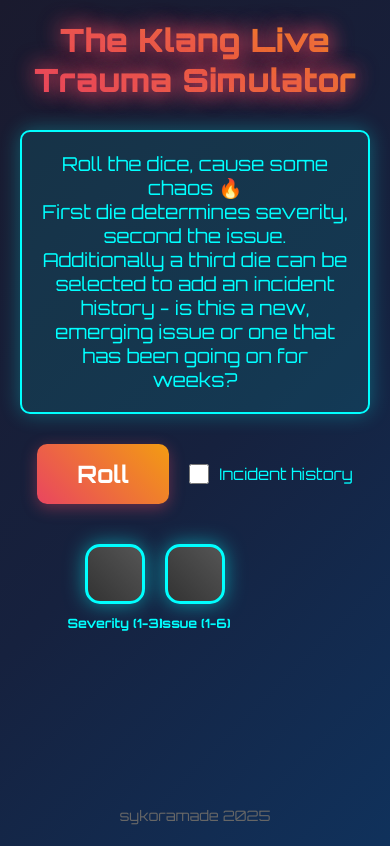
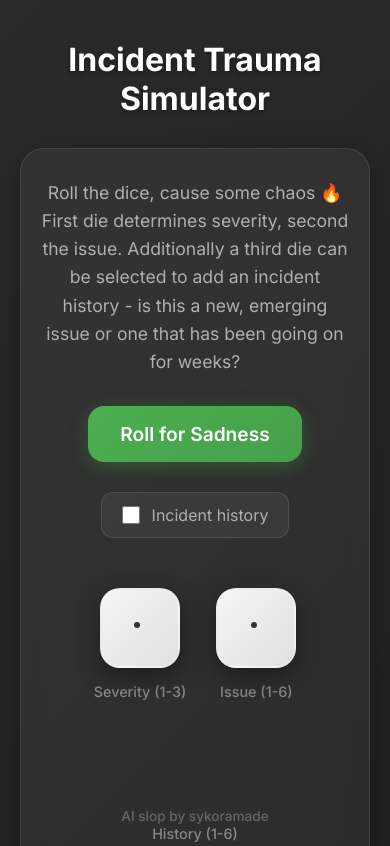
Before and after one commit to sykoramade/incidentdice, a plain HTML site: page index.html in a window 390 px wide. Shown: the top 846 px of the page. Drawn offline with Linux system fonts and the light colour scheme.

Commit message:
Update index.html
new style

```diff
--- a/index.html
+++ b/index.html
@@ -3,9 +3,9 @@
 <head>
     <meta charset="UTF-8">
     <meta name="viewport" content="width=device-width, initial-scale=1.0">
-    <title>The Klang Live Trauma Simulator</title>
+    <title>Incident Trauma Simulator</title>
     <style>
-        @import url('https://fonts.googleapis.com/css2?family=Orbitron:wght@400;700;900&display=swap');
+        @import url('https://fonts.googleapis.com/css2?family=Inter:wght@400;500;600;700&display=swap');
 
         * {
             margin: 0;
@@ -14,46 +14,43 @@
         }
 
         body {
-            font-family: 'Orbitron', monospace;
-            background: linear-gradient(135deg, #1a1a2e 0%, #16213e 50%, #0f3460 100%);
+            font-family: 'Inter', sans-serif;
+            background: linear-gradient(135deg, #2a2a2a 0%, #1e1e1e 100%);
             min-height: 100vh;
-            color: #e94560;
+            color: #ffffff;
             overflow-x: hidden;
         }
 
         .container {
-            max-width: 1200px;
+            max-width: 1000px;
             margin: 0 auto;
-            padding: 20px;
+            padding: 40px 20px;
             text-align: center;
         }
 
         .title {
-            font-size: 3rem;
-            font-weight: 900;
+            font-size: 2.5rem;
+            font-weight: 700;
             margin-bottom: 30px;
-            text-shadow: 0 0 20px #e94560;
-            background: linear-gradient(45deg, #e94560, #f39c12);
-            -webkit-background-clip: text;
-            -webkit-text-fill-color: transparent;
-            background-clip: text;
-            animation: glow 2s ease-in-out infinite alternate;
+            color: #ffffff;
+            text-shadow: 0 2px 4px rgba(0, 0, 0, 0.3);
         }
 
-        @keyframes glow {
-            from { text-shadow: 0 0 20px #e94560; }
-            to { text-shadow: 0 0 30px #e94560, 0 0 40px #e94560; }
+        .main-card {
+            background: rgba(255, 255, 255, 0.05);
+            backdrop-filter: blur(10px);
+            border-radius: 24px;
+            padding: 40px;
+            margin-bottom: 30px;
+            border: 1px solid rgba(255, 255, 255, 0.1);
+            box-shadow: 0 8px 32px rgba(0, 0, 0, 0.3);
         }
 
         .description {
-            font-size: 1.2rem;
+            font-size: 1.1rem;
             margin-bottom: 30px;
-            color: #0ff;
-            background: rgba(0, 255, 255, 0.1);
-            padding: 20px;
-            border-radius: 10px;
-            border: 2px solid #0ff;
-            box-shadow: 0 0 20px rgba(0, 255, 255, 0.3);
+            color: #b0b0b0;
+            line-height: 1.6;
         }
 
         .roll-section {
@@ -61,27 +58,27 @@
             display: flex;
             justify-content: center;
             align-items: center;
-            gap: 20px;
+            gap: 30px;
             flex-wrap: wrap;
         }
 
         .roll-button {
-            background: linear-gradient(45deg, #e94560, #f39c12);
+            background: linear-gradient(135deg, #4CAF50 0%, #45a049 100%);
             color: white;
             border: none;
-            padding: 15px 40px;
-            font-size: 1.5rem;
-            font-weight: 700;
-            border-radius: 10px;
+            padding: 16px 32px;
+            font-size: 1.2rem;
+            font-weight: 600;
+            border-radius: 16px;
             cursor: pointer;
             transition: all 0.3s ease;
-            box-shadow: 0 4px 15px rgba(233, 69, 96, 0.4);
-            font-family: 'Orbitron', monospace;
+            box-shadow: 0 4px 20px rgba(76, 175, 80, 0.3);
+            font-family: 'Inter', sans-serif;
         }
 
         .roll-button:hover {
             transform: translateY(-2px);
-            box-shadow: 0 6px 20px rgba(233, 69, 96, 0.6);
+            box-shadow: 0 6px 25px rgba(76, 175, 80, 0.4);
         }
 
         .roll-button:active {
@@ -91,44 +88,56 @@
         .checkbox-container {
             display: flex;
             align-items: center;
-            gap: 10px;
-            color: #0ff;
+            gap: 12px;
+            color: #b0b0b0;
             font-size: 1rem;
+            background: rgba(255, 255, 255, 0.05);
+            padding: 12px 20px;
+            border-radius: 12px;
+            border: 1px solid rgba(255, 255, 255, 0.1);
         }
 
         .checkbox-container input[type="checkbox"] {
-            width: 20px;
-            height: 20px;
-            accent-color: #e94560;
+            width: 18px;
+            height: 18px;
+            accent-color: #4CAF50;
         }
 
         .dice-container {
             display: flex;
             justify-content: center;
-            gap: 40px;
-            margin: 40px 0;
+            gap: 50px;
+            margin: 50px 0;
             flex-wrap: wrap;
         }
 
+        .die-wrapper {
+            display: flex;
+            flex-direction: column;
+            align-items: center;
+            gap: 15px;
+        }
+
         .die {
-            width: 80px;
-            height: 80px;
-            background: linear-gradient(45deg, #333, #555);
-            border: 3px solid #0ff;
-            border-radius: 15px;
+            width: 100px;
+            height: 100px;
+            background: linear-gradient(135deg, #f5f5f5 0%, #e0e0e0 100%);
+            border: 2px solid rgba(255, 255, 255, 0.2);
+            border-radius: 20px;
             display: flex;
             align-items: center;
             justify-content: center;
-            font-size: 2rem;
-            font-weight: 700;
-            color: #fff;
             position: relative;
-            box-shadow: 0 0 20px rgba(0, 255, 255, 0.5);
+            box-shadow: 0 8px 25px rgba(0, 0, 0, 0.4);
             transition: all 0.3s ease;
         }
 
         .die.rolling {
-            animation: spin 2s linear infinite;
+            animation: none;
+        }
+
+        .die.settling {
+            animation: settle 0.5s ease-out;
         }
 
         .die.third-die {
@@ -142,17 +151,37 @@
             transform: scale(1);
         }
 
-        @keyframes spin {
-            0% { transform: rotate(0deg); }
-            100% { transform: rotate(360deg); }
+        @keyframes settle {
+            0% { transform: scale(1.2) rotateX(10deg); }
+            50% { transform: scale(0.9) rotateX(-5deg); }
+            100% { transform: scale(1) rotateX(0deg); }
+        }
+
+        .die-dots {
+            display: grid;
+            grid-template-columns: repeat(3, 1fr);
+            grid-template-rows: repeat(3, 1fr);
+            gap: 8px;
+            width: 60px;
+            height: 60px;
+        }
+
+        .dot {
+            width: 8px;
+            height: 8px;
+            background: #333;
+            border-radius: 50%;
+            opacity: 0;
+        }
+
+        .dot.active {
+            opacity: 1;
         }
 
         .die-label {
-            position: absolute;
-            bottom: -30px;
-            font-size: 0.8rem;
-            color: #0ff;
-            white-space: nowrap;
+            font-size: 0.9rem;
+            color: #888;
+            font-weight: 500;
         }
 
         .results-container {
@@ -164,16 +193,17 @@
         }
 
         .result-card {
-            background: rgba(0, 255, 255, 0.1);
-            border: 2px solid #0ff;
-            border-radius: 10px;
-            padding: 20px;
-            min-width: 300px;
-            max-width: 350px;
+            background: rgba(255, 255, 255, 0.05);
+            backdrop-filter: blur(10px);
+            border: 1px solid rgba(255, 255, 255, 0.1);
+            border-radius: 20px;
+            padding: 24px;
+            min-width: 280px;
+            max-width: 320px;
             opacity: 0;
             transform: translateY(20px);
-            transition: all 0.5s ease;
-            box-shadow: 0 0 20px rgba(0, 255, 255, 0.2);
+            transition: all 0.6s ease;
+            box-shadow: 0 8px 32px rgba(0, 0, 0, 0.2);
         }
 
         .result-card.visible {
@@ -182,14 +212,16 @@
         }
 
         .result-card h3 {
-            color: #e94560;
-            margin-bottom: 10px;
-            font-size: 1.3rem;
+            color: #ffffff;
+            margin-bottom: 12px;
+            font-size: 1.2rem;
+            font-weight: 600;
         }
 
         .result-card p {
-            color: #0ff;
-            line-height: 1.4;
+            color: #b0b0b0;
+            line-height: 1.5;
+            font-size: 0.95rem;
         }
 
         .footer {
@@ -198,7 +230,8 @@
             left: 50%;
             transform: translateX(-50%);
             color: #666;
-            font-size: 0.9rem;
+            font-size: 0.85rem;
+            font-weight: 500;
         }
 
         @media (max-width: 768px) {
@@ -206,14 +239,27 @@
                 font-size: 2rem;
             }
 
+            .main-card {
+                padding: 30px 20px;
+            }
+
             .dice-container {
-                gap: 20px;
+                gap: 30px;
             }
 
             .die {
-                width: 60px;
-                height: 60px;
-                font-size: 1.5rem;
+                width: 80px;
+                height: 80px;
+            }
+
+            .die-dots {
+                width: 50px;
+                height: 50px;
+            }
+
+            .dot {
+                width: 6px;
+                height: 6px;
             }
 
             .results-container {
@@ -222,22 +268,23 @@
             }
 
             .result-card {
-                min-width: 280px;
+                min-width: 260px;
             }
         }
     </style>
 </head>
 <body>
     <div class="container">
-        <h1 class="title">The Klang Live Trauma Simulator</h1>
+        <h1 class="title">Incident Trauma Simulator</h1>
 
+        <div class="main-card">
             <div class="description">
                 Roll the dice, cause some chaos 🔥<br>
                 First die determines severity, second the issue. Additionally a third die can be selected to add an incident history - is this a new, emerging issue or one that has been going on for weeks?
             </div>
 
             <div class="roll-section">
-            <button class="roll-button" onclick="rollDice()">Roll</button>
+                <button class="roll-button" onclick="rollDice()">Roll for Sadness</button>
                 <div class="checkbox-container">
                     <input type="checkbox" id="historyCheckbox" onchange="toggleThirdDie()">
                     <label for="historyCheckbox">Incident history</label>
@@ -245,13 +292,22 @@
             </div>
 
             <div class="dice-container">
+                <div class="die-wrapper">
                     <div class="die" id="die1">
+                        <div class="die-dots" id="dots1"></div>
+                    </div>
                     <div class="die-label">Severity (1-3)</div>
                 </div>
+                <div class="die-wrapper">
                     <div class="die" id="die2">
+                        <div class="die-dots" id="dots2"></div>
+                    </div>
                     <div class="die-label">Issue (1-6)</div>
                 </div>
+                <div class="die-wrapper">
                     <div class="die third-die" id="die3">
+                        <div class="die-dots" id="dots3"></div>
+                    </div>
                     <div class="die-label">History (1-6)</div>
                 </div>
             </div>
@@ -271,8 +327,9 @@
                 </div>
             </div>
         </div>
+    </div>
 
-    <div class="footer">sykoramade 2025</div>
+    <div class="footer">AI slop by sykoramade</div>
 
     <script>
         // Sample CSV data (you'll replace this with your actual CSV loading logic)
@@ -300,6 +357,16 @@
             ]
         };
 
+        // Die face patterns
+        const diePatterns = {
+            1: [4], // center dot
+            2: [0, 8], // diagonal
+            3: [0, 4, 8], // diagonal + center
+            4: [0, 2, 6, 8], // corners
+            5: [0, 2, 4, 6, 8], // corners + center
+            6: [0, 2, 3, 5, 6, 8] // two columns
+        };
+
         // Audio context for sound effects
         let audioContext;
 
@@ -309,7 +376,7 @@
             }
         }
 
-        function playTone(frequency, duration, type = 'sine') {
+        function playTone(frequency, duration, type = 'sine', volume = 0.1) {
             initAudio();
             const oscillator = audioContext.createOscillator();
             const gainNode = audioContext.createGain();
@@ -320,7 +387,7 @@
             oscillator.frequency.value = frequency;
             oscillator.type = type;
 
-            gainNode.gain.setValueAtTime(0.1, audioContext.currentTime);
+            gainNode.gain.setValueAtTime(volume, audioContext.currentTime);
             gainNode.gain.exponentialRampToValueAtTime(0.01, audioContext.currentTime + duration);
 
             oscillator.start(audioContext.currentTime);
@@ -328,27 +395,66 @@
         }
 
         function playDreadfulStinger() {
-            // Dreadful stinger sound
-            playTone(220, 0.1, 'sawtooth');
-            setTimeout(() => playTone(180, 0.1, 'sawtooth'), 50);
-            setTimeout(() => playTone(150, 0.2, 'sawtooth'), 100);
+            // Dreadful stinger sound - more dramatic
+            playTone(180, 0.15, 'sawtooth', 0.15);
+            setTimeout(() => playTone(140, 0.15, 'sawtooth', 0.12), 75);
+            setTimeout(() => playTone(100, 0.3, 'sawtooth', 0.1), 150);
         }
 
         function playRollingSound() {
-            // Rolling dice sound effect
+            // Rolling dice sound effect - lighter, more realistic
             const rollDuration = 2000;
             const interval = setInterval(() => {
-                playTone(Math.random() * 200 + 100, 0.05, 'square');
-            }, 50);
+                playTone(Math.random() * 150 + 200, 0.03, 'triangle', 0.05);
+            }, 60);
 
             setTimeout(() => clearInterval(interval), rollDuration);
         }
 
-        function playPensiveSound(keyLevel) {
-            // Escalating pensive sounds
-            const baseFreq = 440;
-            const frequency = baseFreq * Math.pow(1.26, keyLevel); // Each level is a minor third higher
-            playTone(frequency, 0.3, 'sine');
+        function playForebodingDing(keyLevel) {
+            // Sci-fi foreboding ding sounds
+            const frequencies = [220, 277, 349]; // A3, C#4, F4 - minor chord progression
+            const baseFreq = frequencies[keyLevel] || 440;
+
+            // Create a sci-fi ding with harmonic
+            playTone(baseFreq, 0.8, 'sine', 0.08);
+            setTimeout(() => playTone(baseFreq * 2, 0.6, 'sine', 0.04), 100);
+            setTimeout(() => playTone(baseFreq * 0.5, 1.2, 'sine', 0.05), 200);
+        }
+
+        function createDieDots(containerId) {
+            const container = document.getElementById(containerId);
+            container.innerHTML = '';
+
+            for (let i = 0; i < 9; i++) {
+                const dot = document.createElement('div');
+                dot.className = 'dot';
+                container.appendChild(dot);
+            }
+        }
+
+        function updateDieFace(containerId, number) {
+            const container = document.getElementById(containerId);
+            const dots = container.querySelectorAll('.dot');
+
+            // Reset all dots
+            dots.forEach(dot => dot.classList.remove('active'));
+
+            // Show dots for the number
+            if (diePatterns[number]) {
+                diePatterns[number].forEach(index => {
+                    dots[index].classList.add('active');
+                });
+            }
+        }
+
+        function animateDieRoll(containerId, maxValue, duration) {
+            const interval = setInterval(() => {
+                const randomValue = Math.floor(Math.random() * maxValue) + 1;
+                updateDieFace(containerId, randomValue);
+            }, 100);
+
+            setTimeout(() => clearInterval(interval), duration);
         }
 
         function toggleThirdDie() {
@@ -381,6 +487,11 @@
             issueCard.classList.remove('visible');
             historyCard.classList.remove('visible');
 
+            // Reset die classes
+            die1.classList.remove('settling');
+            die2.classList.remove('settling');
+            die3.classList.remove('settling');
+
             // Play dreadful stinger
             playDreadfulStinger();
 
@@ -391,50 +502,69 @@
                 die3.classList.add('rolling');
             }
 
+            // Start visual rolling animation
+            animateDieRoll('dots1', 3, 2000);
+            animateDieRoll('dots2', 6, 3000);
+            if (checkbox.checked) {
+                animateDieRoll('dots3', 6, 4000);
+            }
+
             // Play rolling sound
             setTimeout(playRollingSound, 100);
 
             // Stop first die after 2 seconds
             setTimeout(() => {
                 die1.classList.remove('rolling');
+                die1.classList.add('settling');
                 const roll1 = Math.floor(Math.random() * 3) + 1;
-                die1.textContent = roll1;
+                updateDieFace('dots1', roll1);
 
                 // Show severity result
                 document.getElementById('severityText').textContent = csvData.severity[roll1 - 1];
                 severityCard.classList.add('visible');
-                playPensiveSound(0);
+                playForebodingDing(0);
             }, 2000);
 
             // Stop second die after 3 seconds
             setTimeout(() => {
                 die2.classList.remove('rolling');
+                die2.classList.add('settling');
                 const roll2 = Math.floor(Math.random() * 6) + 1;
-                die2.textContent = roll2;
+                updateDieFace('dots2', roll2);
 
                 // Show issue result
                 document.getElementById('issueText').textContent = csvData.issues[roll2 - 1];
                 issueCard.classList.add('visible');
-                playPensiveSound(1);
+                playForebodingDing(1);
             }, 3000);
 
             // Stop third die after 4 seconds (if enabled)
             if (checkbox.checked) {
                 setTimeout(() => {
                     die3.classList.remove('rolling');
+                    die3.classList.add('settling');
                     const roll3 = Math.floor(Math.random() * 6) + 1;
-                    die3.textContent = roll3;
+                    updateDieFace('dots3', roll3);
 
                     // Show history result
                     document.getElementById('historyText').textContent = csvData.history[roll3 - 1];
                     historyCard.classList.add('visible');
-                    playPensiveSound(2);
+                    playForebodingDing(2);
                 }, 4000);
             }
         }
 
-        // Initialize third die visibility
+        // Initialize dice and third die visibility
         document.addEventListener('DOMContentLoaded', () => {
+            createDieDots('dots1');
+            createDieDots('dots2');
+            createDieDots('dots3');
+
+            // Show initial die faces
+            updateDieFace('dots1', 1);
+            updateDieFace('dots2', 1);
+            updateDieFace('dots3', 1);
+
             toggleThirdDie();
         });
     </script>
```
Lines whose indentation alone changed are shown as unchanged.
